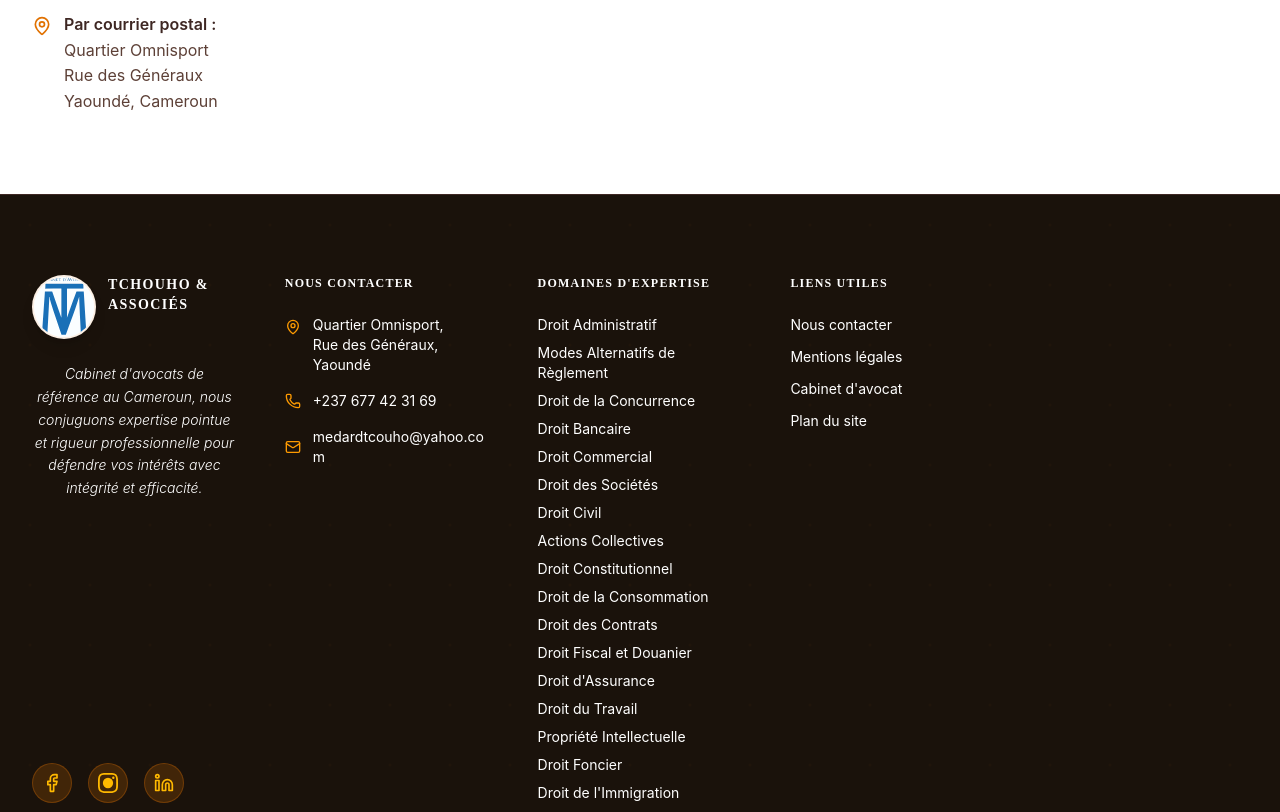
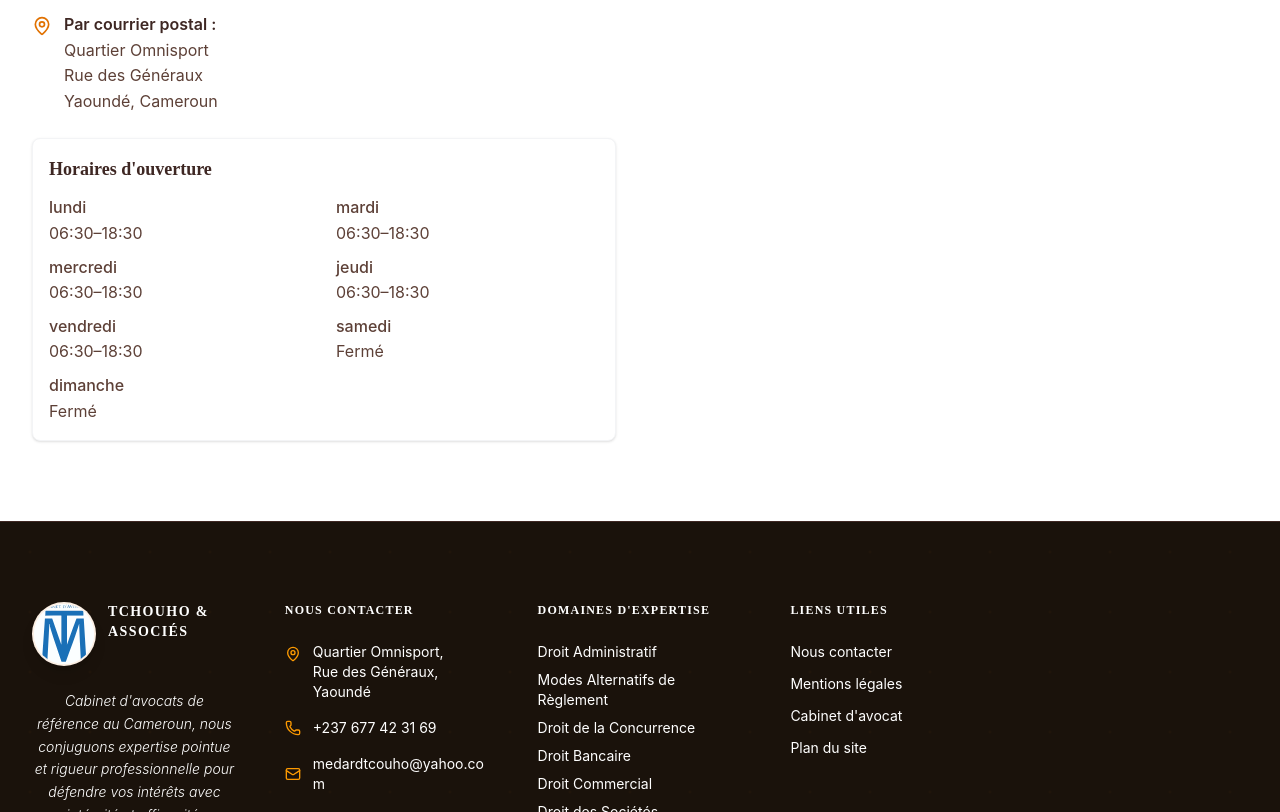
Before and after one commit to Batohack/metchouhowebsite, a React (Vite) app: page /contact in a window 1280 px wide. Shown: the part 920-1732 px from the top of the page. Built offline with nearby package versions, Linux system fonts and the light colour scheme.

Commit message:
feat: add opening hours section to Contact page

```diff
--- a/src/pages/Contact.jsx
+++ b/src/pages/Contact.jsx
@@ -155,6 +155,19 @@ export function Contact() {
                       </p>
                     </div>
                   </a>
+              {/* Horaires d'ouverture */}
+              <div className="mt-6 bg-white border border-gray-100 rounded-lg p-4 shadow-sm">
+                <h3 className="text-lg font-semibold text-[#3e2723] mb-3">Horaires d'ouverture</h3>
+                <dl className="grid grid-cols-1 sm:grid-cols-2 gap-x-6 gap-y-2 text-[#5d4037]">
+                  <div><dt className="font-medium">lundi</dt><dd>06:30–18:30</dd></div>
+                  <div><dt className="font-medium">mardi</dt><dd>06:30–18:30</dd></div>
+                  <div><dt className="font-medium">mercredi</dt><dd>06:30–18:30</dd></div>
+                  <div><dt className="font-medium">jeudi</dt><dd>06:30–18:30</dd></div>
+                  <div><dt className="font-medium">vendredi</dt><dd>06:30–18:30</dd></div>
+                  <div><dt className="font-medium">samedi</dt><dd>Fermé</dd></div>
+                  <div><dt className="font-medium">dimanche</dt><dd>Fermé</dd></div>
+                </dl>
+              </div>
                 </div>
               </div>
             </motion.div>
```
